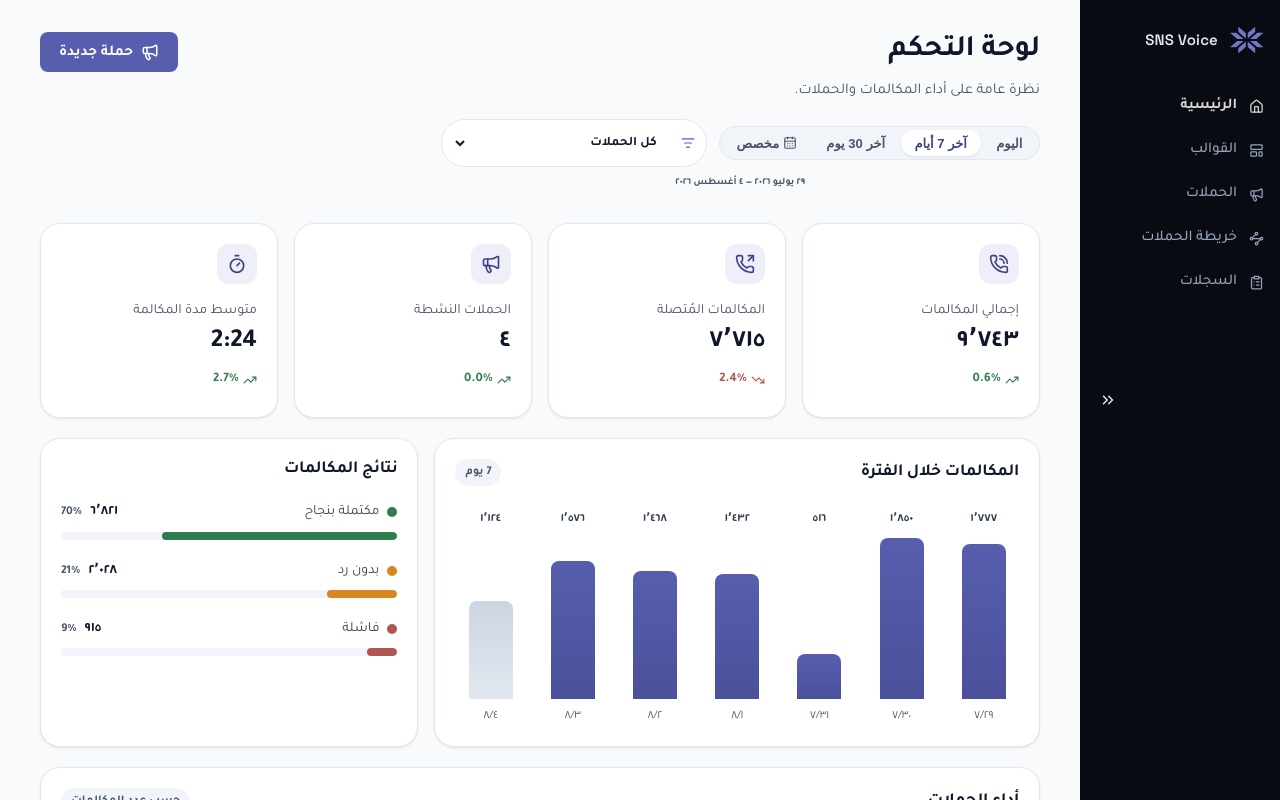
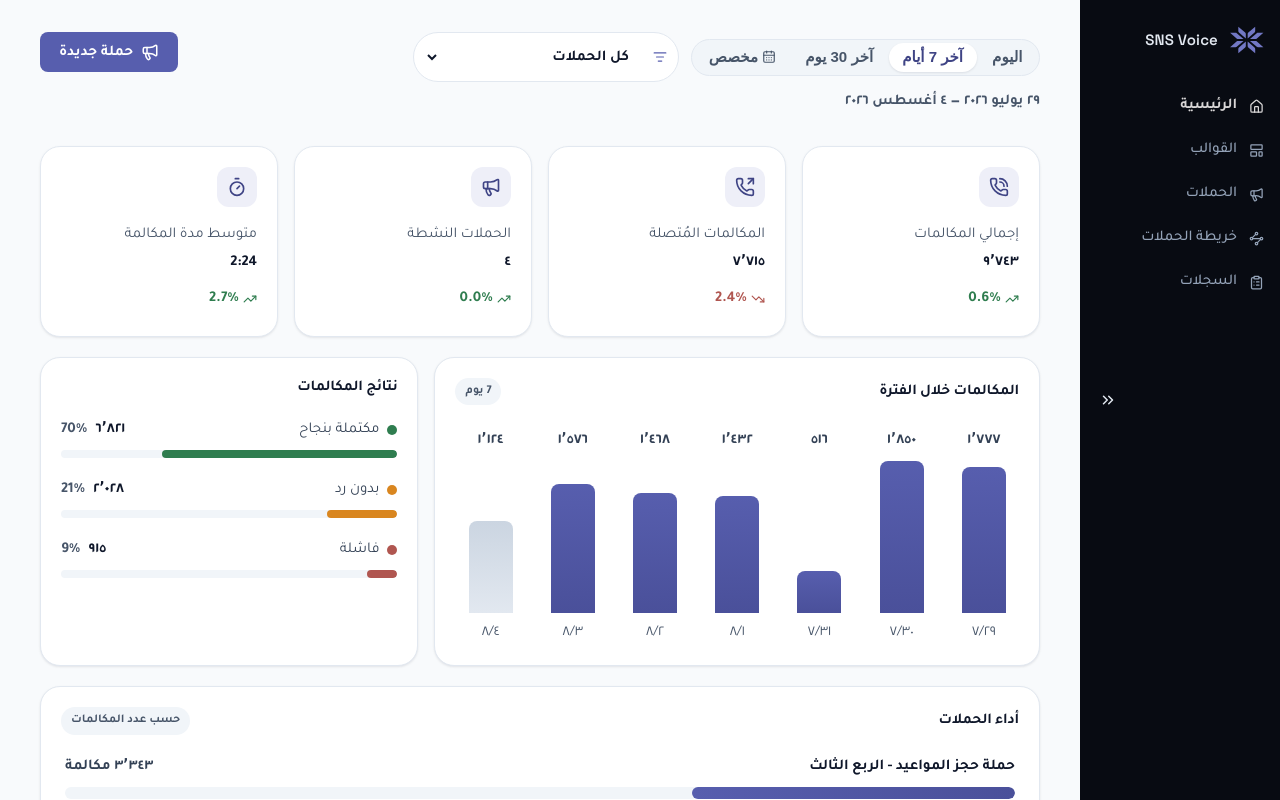
Before and after one commit to DanahAlmalki/SNS-voice-frontend, a React (Vite) app: page / in a window 1280 px wide. Shown: the top 800 px of the page. Built offline with nearby package versions, Linux system fonts and the light colour scheme.

Commit message:
style(dashboard): tokenize fonts, align filters to header

```diff
--- a/src/pages/DashboardPage.css
+++ b/src/pages/DashboardPage.css
@@ -14,13 +14,13 @@
 }
 
 .dashboard__title {
-  font-size: clamp(1.5rem, 3vw, 1.875rem);
+  font-size: clamp(var(--fs-xl), 3vw, var(--fs-3xl));
   margin: 0;
 }
 .dashboard__sub {
   margin: var(--sp-2) 0 0;
   color: var(--text-muted);
-  font-size: 0.9375rem;
+  font-size: var(--fs-sm);
 }
 
 /* ---------- Date range ---------- */
@@ -29,7 +29,6 @@
   flex-direction: column;
   align-items: flex-start;
   gap: var(--sp-2);
-  margin-top: var(--sp-4);
 }
 .dashboard__range-controls {
   display: flex;
@@ -55,7 +54,7 @@
   border: none;
   background: transparent;
   font-family: inherit;
-  font-size: 0.8125rem;
+  font-size: var(--fs-xs);
   font-weight: 600;
   color: var(--text);
   cursor: pointer;
@@ -77,7 +76,7 @@
   align-items: center;
   gap: var(--sp-1);
   padding: 0.35rem 0.85rem;
-  font-size: 0.8125rem;
+  font-size: var(--fs-xs);
   font-weight: 600;
   color: var(--text-muted);
   background: transparent;
@@ -109,7 +108,7 @@
   align-items: center;
   gap: var(--sp-2);
   padding: 0.3rem 0.6rem;
-  font-size: 0.8125rem;
+  font-size: var(--fs-xs);
   font-weight: 600;
   color: var(--text-muted);
   background: var(--surface);
@@ -118,7 +117,7 @@
 }
 .range-date input[type="date"] {
   font-family: inherit;
-  font-size: 0.8125rem;
+  font-size: var(--fs-xs);
   color: var(--text);
   border: none;
   background: transparent;
@@ -128,8 +127,8 @@
   outline: none;
 }
 .dashboard__range-label {
-  align-self: center;
-  font-size: 0.625rem;
+  align-self: flex-start;
+  font-size: var(--fs-3xs);
   font-weight: 600;
   color: var(--text-muted);
 }
@@ -159,18 +158,18 @@
 }
 .stat-card__label {
   margin: 0;
-  font-size: 0.875rem;
+  font-size: var(--fs-sm);
   color: var(--text-muted);
 }
 .stat-card__value {
   margin: var(--sp-1) 0 0;
-  font-size: 1.625rem;
+  font-size: var(--fs-2xl);
   font-weight: 700;
   color: var(--text);
-  line-height: 1.2;
+  line-height: var(--lh-tight);
 }
 .stat-card__suffix {
-  font-size: 1rem;
+  font-size: var(--fs-base);
   font-weight: 600;
   color: var(--text-muted);
   margin-inline-start: 2px;
@@ -180,7 +179,7 @@
   align-items: center;
   gap: var(--sp-1);
   margin: var(--sp-3) 0 0;
-  font-size: 0.8125rem;
+  font-size: var(--fs-xs);
   font-weight: 700;
 }
 .stat-card__delta.is-up {
@@ -207,7 +206,7 @@
 }
 .dashboard__panel-title {
   margin: 0;
-  font-size: 1.0625rem;
+  font-size: var(--fs-md);
 }
 
 /* ---------- Bar chart ---------- */
@@ -231,7 +230,7 @@
   height: 100%;
 }
 .bar-chart__value {
-  font-size: 0.75rem;
+  font-size: var(--fs-xs);
   font-weight: 700;
   color: var(--text-secondary);
 }
@@ -245,15 +244,23 @@
 .bar-chart__fill {
   width: 100%;
   border-radius: var(--r-sm) var(--r-sm) 0 0;
-  background: linear-gradient(180deg, var(--accent) 0%, var(--accent-hover) 100%);
+  background: linear-gradient(
+    180deg,
+    var(--accent) 0%,
+    var(--accent-hover) 100%
+  );
   min-height: 4px;
   transition: height 0.4s ease;
 }
 .bar-chart__col:last-child .bar-chart__fill {
-  background: linear-gradient(180deg, var(--border-strong) 0%, var(--border) 100%);
+  background: linear-gradient(
+    180deg,
+    var(--border-strong) 0%,
+    var(--border) 100%
+  );
 }
 .bar-chart__label {
-  font-size: 0.75rem;
+  font-size: var(--fs-xs);
   color: var(--text-muted);
   white-space: nowrap;
 }
@@ -283,12 +290,12 @@
   flex-shrink: 0;
 }
 .outcomes__label {
-  font-size: 0.875rem;
+  font-size: var(--fs-sm);
   color: var(--text-secondary);
 }
 .outcomes__value {
   margin-inline-start: auto;
-  font-size: 0.875rem;
+  font-size: var(--fs-sm);
   font-weight: 700;
   color: var(--text);
   display: inline-flex;
@@ -296,7 +303,7 @@
   gap: var(--sp-2);
 }
 .outcomes__pct {
-  font-size: 0.75rem;
+  font-size: var(--fs-xs);
   font-weight: 600;
   color: var(--text-muted);
 }
@@ -358,12 +365,12 @@
   margin-bottom: var(--sp-2);
 }
 .camp-row__name {
-  font-size: 0.9375rem;
+  font-size: var(--fs-sm);
   font-weight: 600;
   color: var(--text);
 }
 .camp-row__calls {
-  font-size: 0.8125rem;
+  font-size: var(--fs-xs);
   font-weight: 700;
   color: var(--text-secondary);
   white-space: nowrap;
@@ -377,7 +384,11 @@
 .camp-row__fill {
   height: 100%;
   border-radius: var(--r-full);
-  background: linear-gradient(90deg, var(--accent) 0%, var(--accent-hover) 100%);
+  background: linear-gradient(
+    90deg,
+    var(--accent) 0%,
+    var(--accent-hover) 100%
+  );
   transition: width 0.4s ease;
 }
 .camp-row__meta {
@@ -386,7 +397,7 @@
   justify-content: space-between;
   gap: var(--sp-3);
   margin-top: var(--sp-2);
-  font-size: 0.75rem;
+  font-size: var(--fs-xs);
   color: var(--text-muted);
 }
 .camp-row__rate {
--- a/src/pages/DashboardPage.jsx
+++ b/src/pages/DashboardPage.jsx
@@ -76,10 +76,14 @@ function buildDailyData(today) {
     const dayCalls = Math.round(base * seasonal * noise);
 
     const campaigns = CAMPAIGNS.map((c, ci) => {
-      const calls = Math.round(dayCalls * c.weight * (0.85 + rand(i + ci) * 0.3));
+      const calls = Math.round(
+        dayCalls * c.weight * (0.85 + rand(i + ci) * 0.3),
+      );
       const successRate =
-        Math.min(95, Math.max(40, c.baseRate + (rand(i + ci + 50) - 0.5) * 12)) /
-        100;
+        Math.min(
+          95,
+          Math.max(40, c.baseRate + (rand(i + ci + 50) - 0.5) * 12),
+        ) / 100;
       const noAnswerRate = 0.16 + rand(i + ci + 200) * 0.08;
       const success = Math.round(calls * successRate);
       const no_answer = Math.round(calls * noAnswerRate);
@@ -293,11 +297,6 @@ export default function DashboardPage() {
     <div className="dashboard">
       <header className="dashboard__header">
         <div className="dashboard__heading">
-          <h1 className="dashboard__title">لوحة التحكم</h1>
-          <p className="dashboard__sub">
-            نظرة عامة على أداء المكالمات والحملات.
-          </p>
-
           <div className="dashboard__range">
             <div className="dashboard__range-controls">
               <div className="range-toggle" role="tablist">
@@ -496,9 +495,7 @@ export default function DashboardPage() {
                 </div>
                 <div className="camp-row__meta">
                   <span>{share}% من المكالمات</span>
-                  <span className="camp-row__rate">
-                    نسبة النجاح {c.rate}%
-                  </span>
+                  <span className="camp-row__rate">نسبة النجاح {c.rate}%</span>
                 </div>
               </li>
             );
```
